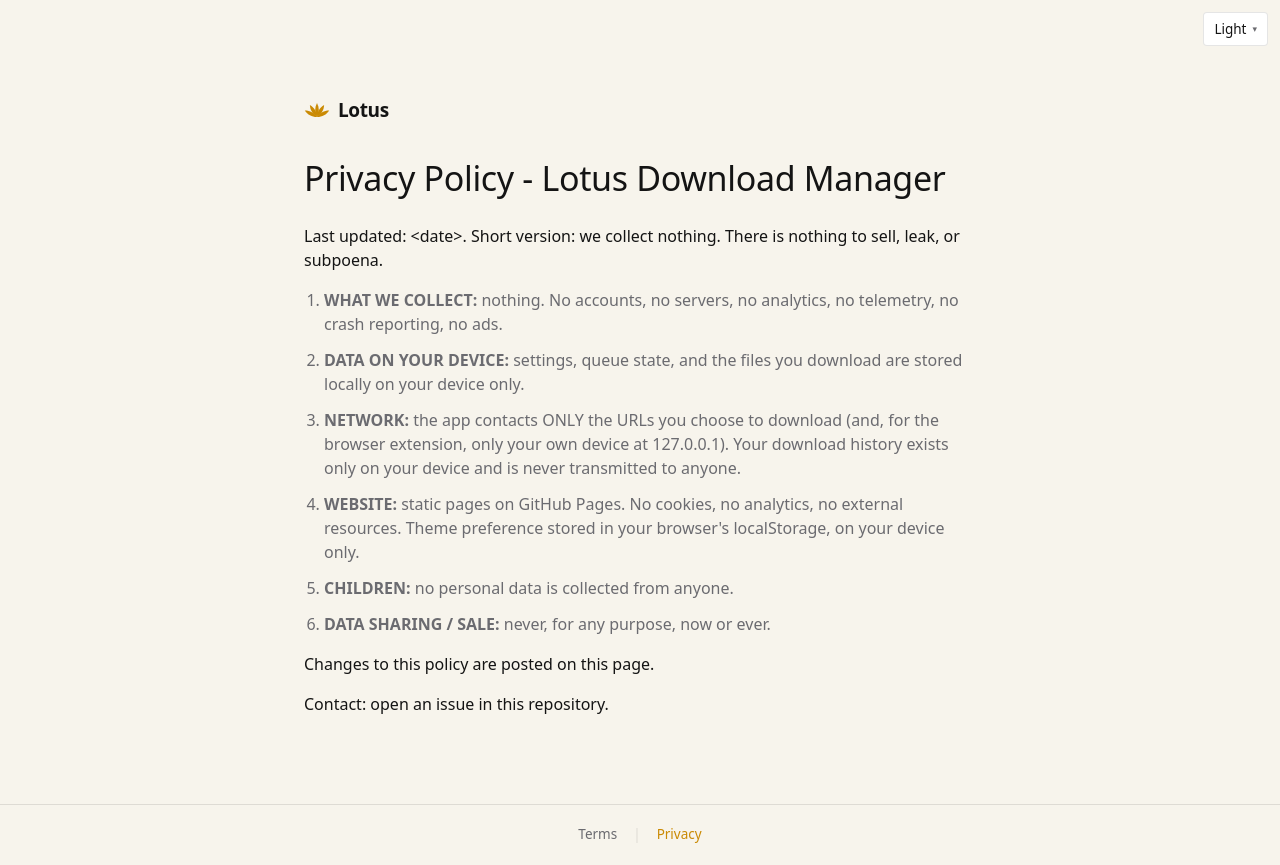
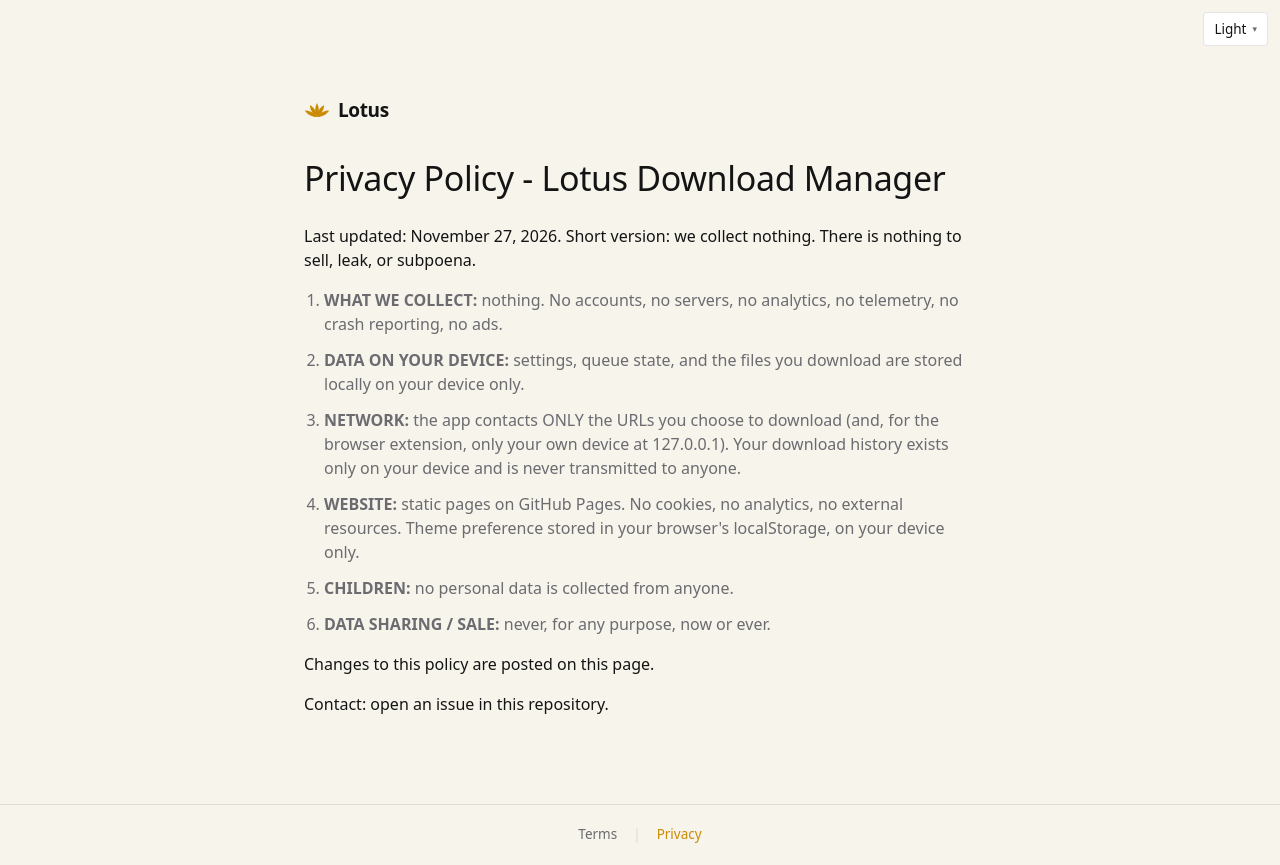
Before and after one commit to b0dr7/lotus-dm, a plain HTML site: page privacy/index.html in a window 1280 px wide. Drawn offline with Linux system fonts and the light colour scheme.

Commit message:
site: put the real date on the legal pages

```diff
--- a/privacy/index.html
+++ b/privacy/index.html
@@ -19,7 +19,7 @@ document.documentElement.setAttribute("data-theme",t)})();</script>
     <span class="mark-txt">Lotus</span>
   </a>
   <h1>Privacy Policy - Lotus Download Manager</h1>
-  <p>Last updated: &lt;date&gt;. Short version: we collect nothing. There is nothing to sell, leak, or subpoena.</p>
+  <p>Last updated: November 27, 2026. Short version: we collect nothing. There is nothing to sell, leak, or subpoena.</p>
   <ol>
     <li><strong>WHAT WE COLLECT:</strong> nothing. No accounts, no servers, no analytics, no telemetry, no crash reporting, no ads.</li>
     <li><strong>DATA ON YOUR DEVICE:</strong> settings, queue state, and the files you download are stored locally on your device only.</li>
```
Also changed, not shown: terms/index.html (+1 -1 lines), 2 other files.
